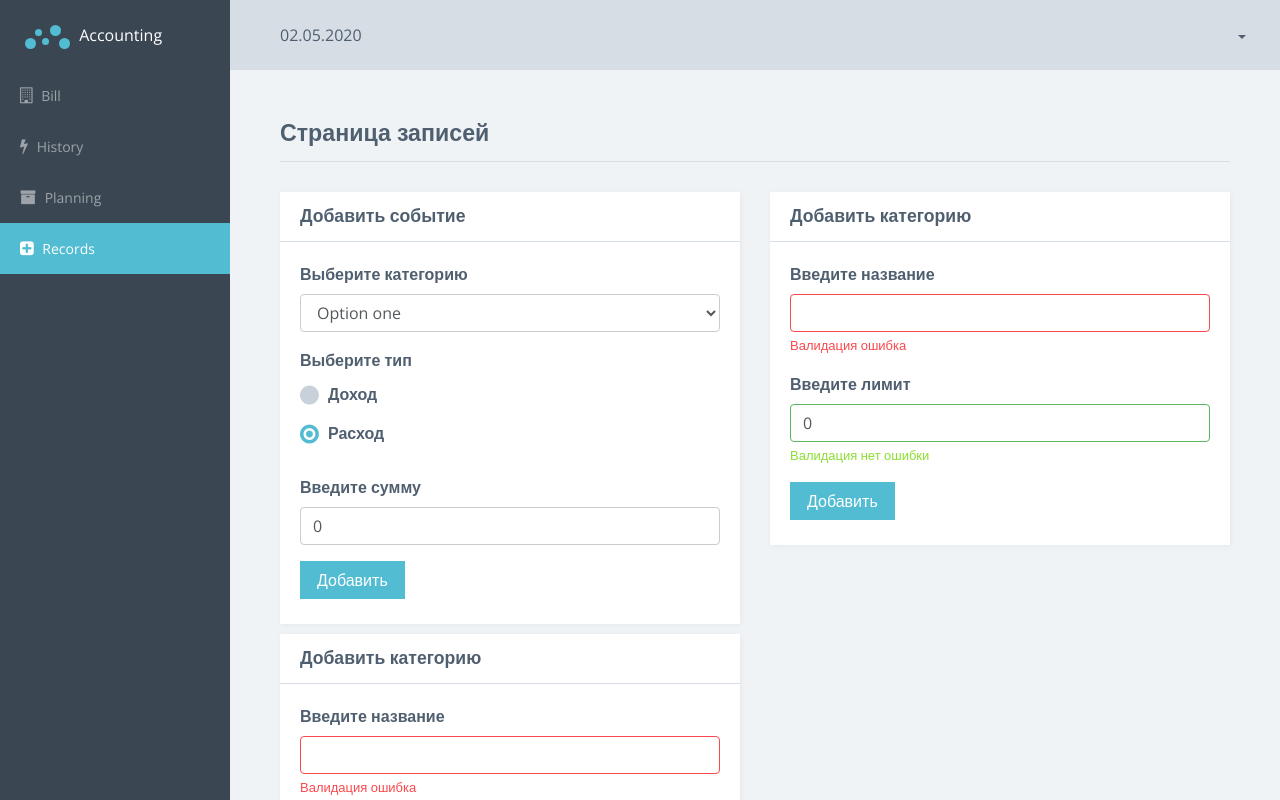
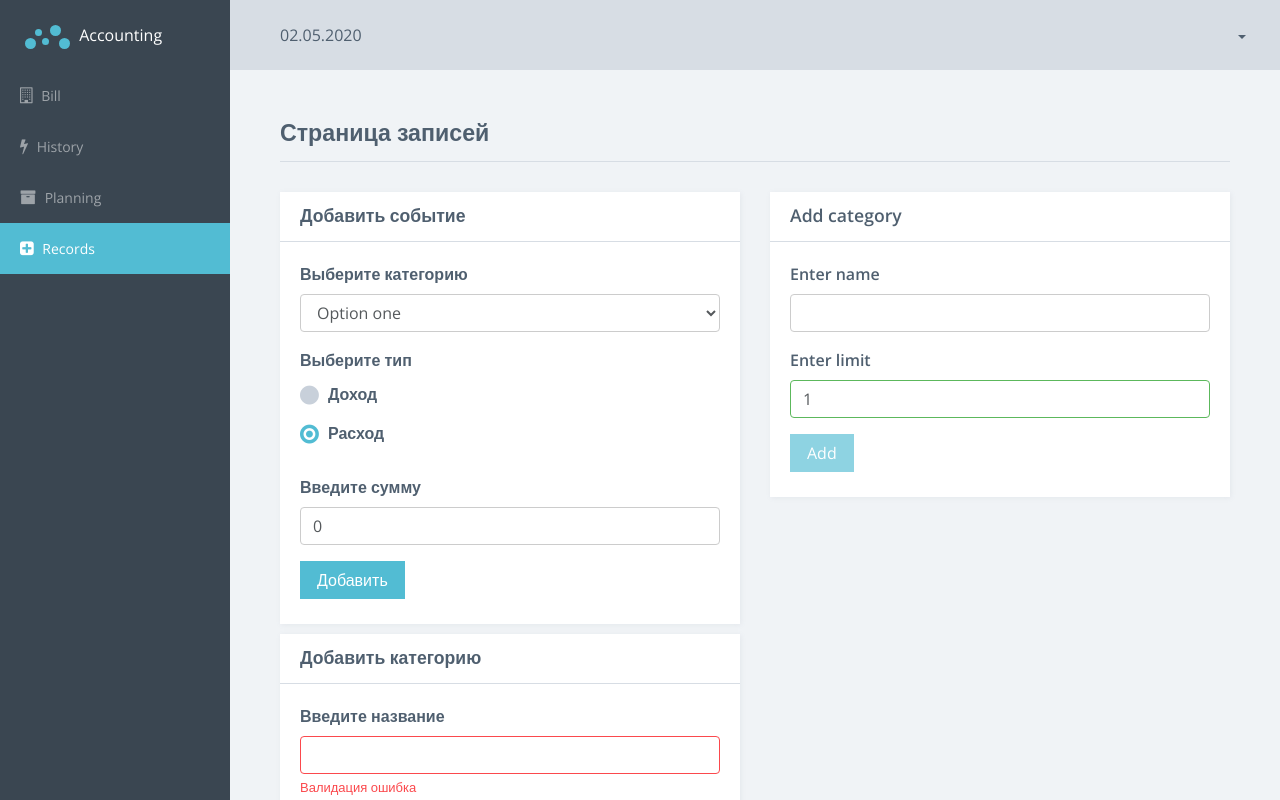
Before and after one commit to anikeieva/home-accounting, an Angular app: page /system/records in a window 1280 px wide. Built offline with nearby package versions, Linux system fonts and the light colour scheme.

Commit message:
Added add category logic

```diff
--- a/db.json
+++ b/db.json
@@ -21,18 +21,23 @@
   "categories": [
     {
       "name": "Home",
-      "capacity": 15000,
+      "limit": 15000,
       "id": 1
     },
     {
       "name": "Food",
-      "capacity": 10000,
+      "limit": 10000,
       "id": 2
     },
     {
       "id": 3,
       "name": "Car",
-      "capacity": 7000
+      "limit": 7000
+    },
+    {
+      "name": "new",
+      "limit": 1345678,
+      "id": 4
     }
   ],
   "events": [
--- /dev/null
+++ b/src/app/shared/models/category.ts
@@ -0,0 +1,8 @@
+export class Category {
+  constructor(
+    public name: string,
+    public limit: number,
+    public id?: number
+  ) {
+  }
+}
--- /dev/null
+++ b/src/app/shared/services/categories.service.ts
@@ -0,0 +1,21 @@
+import { Injectable } from '@angular/core';
+import {BaseApiService} from '../core/base-api.service';
+import {HttpClient} from '@angular/common/http';
+import {Category} from '../models/category';
+import {Observable} from 'rxjs';
+
+@Injectable({
+  providedIn: 'root'
+})
+export class CategoriesService extends BaseApiService {
+
+  constructor(
+    public http: HttpClient
+  ) {
+    super(http);
+  }
+
+  addCategory(category: Category): Observable<Category> {
+    return this.post('categories', category);
+  }
+}
--- a/src/app/system/records-page/add-category/add-category.component.html
+++ b/src/app/system/records-page/add-category/add-category.component.html
@@ -1,22 +1,62 @@
 <div class="card">
   <div class="card-header bordered">
     <div class="header-block">
-      <h3 class="title">Добавить категорию</h3>
+      <h3 class="title">Add category</h3>
     </div>
   </div>
   <div class="card-block">
-    <form>
-      <div class="form-group has-error">
-        <label class="control-label" for="category-name">Введите название</label>
-        <input type="text" id="category-name" class="form-control">
-        <span class="form-help-text">Валидация ошибка</span>
+    <form #form="ngForm" (ngSubmit)="onSubmit(form)">
+      <div
+        class="form-group"
+        [ngClass]="{'has-error': name.invalid && name.touched}"
+      >
+        <label
+          class="control-label"
+          for="category-name">
+          Enter name
+        </label>
+        <input type="text"
+               id="category-name"
+               class="form-control"
+               required
+               ngModel
+               name="name"
+               #name="ngModel"
+        >
+        <span
+          *ngIf="name.invalid && name.touched"
+          class="form-help-text"
+        >
+          Category name can not be empty
+        </span>
       </div>
-      <div class="form-group has-success">
-        <label class="control-label" for="category-value">Введите лимит</label>
-        <input type="number" value="0" id="category-value" class="form-control">
-        <span class="form-help-text">Валидация нет ошибки</span>
+      <div
+        class="form-group has-success"
+        [ngClass]="{'has-error': limit.invalid && limit.touched}"
+      >
+        <label
+          class="control-label"
+          for="category-value">
+          Enter limit
+        </label>
+        <input
+          type="number"
+          id="category-value"
+          class="form-control"
+          required
+          min="1"
+          [ngModel]="1"
+          name="limit"
+          #limit="ngModel"
+          (input)="onChangeLimit(limit)"
+        >
       </div>
-      <button type="submit" class="btn btn-primary">Добавить</button>
+      <button
+        type="submit"
+        class="btn btn-primary"
+        [disabled]="form.invalid">
+        Add
+      </button>
     </form>
   </div>
 </div>
--- a/src/app/system/records-page/add-category/add-category.component.ts
+++ b/src/app/system/records-page/add-category/add-category.component.ts
@@ -1,15 +1,57 @@
-import { Component, OnInit } from '@angular/core';
+import {Component, EventEmitter, OnDestroy, OnInit, Output} from '@angular/core';
+import {NgForm, NgModel} from '@angular/forms';
+
+import {Category} from '../../../shared/models/category';
+import {CategoriesService} from '../../../shared/services/categories.service';
+import {Subscription} from 'rxjs';
 
 @Component({
   selector: 'acc-add-category',
   templateUrl: './add-category.component.html',
   styleUrls: ['./add-category.component.scss']
 })
-export class AddCategoryComponent implements OnInit {
+export class AddCategoryComponent implements OnInit, OnDestroy {
+  subscriptions: Subscription[] = [];
 
-  constructor() { }
+  @Output() addNewCategory = new EventEmitter<Category>();
+
+  constructor(
+    private categoriesService: CategoriesService
+  ) { }
 
   ngOnInit(): void {
   }
 
+  onSubmit(form: NgForm) {
+    if (form) {
+      const { name, limit } = form.value;
+      const category: Category = new Category(name, limit);
+
+      this.addCategory(form, category);
+    }
+  }
+
+  onChangeLimit(limit: NgModel) {
+    if (limit.control.value < 0) {
+      const positiveValue = limit.control.value * -1;
+      limit.control.setValue(positiveValue);
+    }
+  }
+
+  private addCategory(form: NgForm, category: Category) {
+    this.subscriptions.push(
+      this.categoriesService.addCategory(category)
+        .subscribe((categoryFromResponse: Category) => {
+          form.reset();
+          form.form.patchValue({limit: 1});
+          this.addNewCategory.emit(categoryFromResponse);
+        })
+    );
+  }
+
+  ngOnDestroy() {
+    this.subscriptions.forEach((subscription: Subscription) => {
+      subscription.unsubscribe();
+    });
+  }
 }
--- a/src/app/system/records-page/records-page.component.html
+++ b/src/app/system/records-page/records-page.component.html
@@ -10,7 +10,7 @@
       <acc-add-event></acc-add-event>
     </div>
     <div class="col-md-6">
-      <acc-add-category></acc-add-category>
+      <acc-add-category (addNewCategory)="onAddCategory($event)"></acc-add-category>
     </div>
   </div>
   <div class="row">
--- a/src/app/system/records-page/records-page.component.ts
+++ b/src/app/system/records-page/records-page.component.ts
@@ -1,4 +1,5 @@
 import { Component, OnInit } from '@angular/core';
+import {Category} from '../../shared/models/category';
 
 @Component({
   selector: 'acc-records-page',
@@ -12,4 +13,8 @@ export class RecordsPageComponent implements OnInit {
   ngOnInit(): void {
   }
 
+  onAddCategory(category: Category) {
+    console.log(category);
+  }
+
 }
```
Also changed, not shown: src/app/shared/models/category.model.ts (deleted), 1 other file (tests, documents, lock files or other folders).
